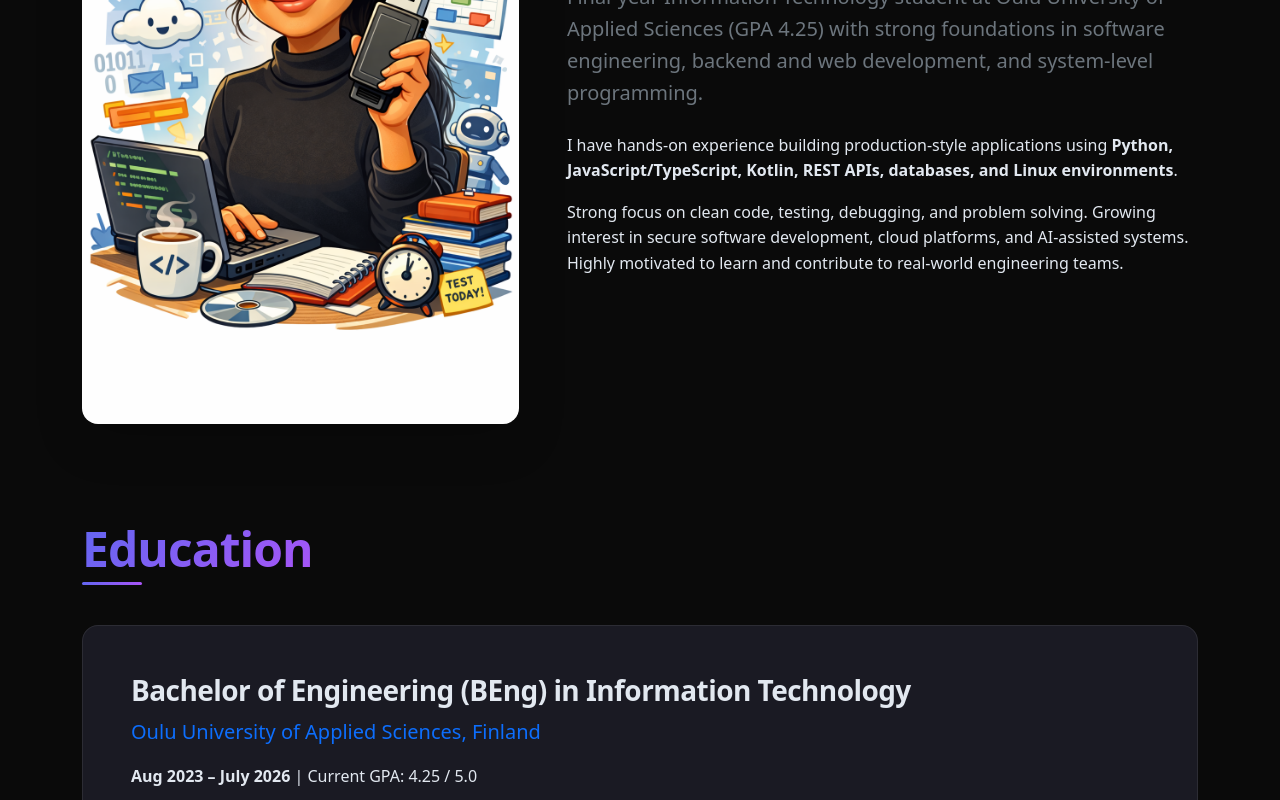
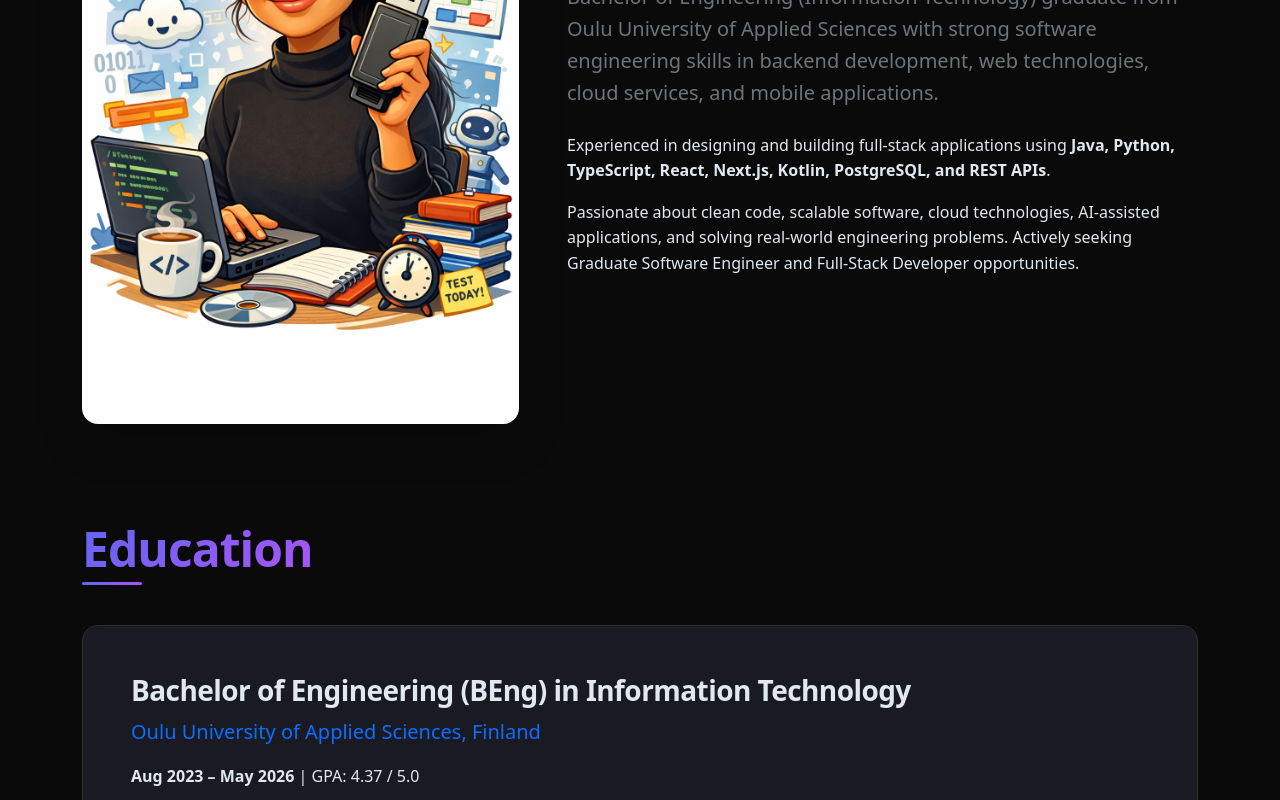
Before and after one commit to ruwanividanachchi/My_portfolio, a React (Vite) app: page / in a window 1280 px wide. Shown: the part 1080-1880 px from the top of the page. Built offline with nearby package versions, Linux system fonts and the light colour scheme.

Commit message:
Update portfolio for graduation - Hero, About, Education, Projects and new CV

```diff
--- a/src/components/About.jsx
+++ b/src/components/About.jsx
@@ -25,18 +25,17 @@ const About = () => (
             <h2 className="section-title display-5 fw-bold mb-4">About Me</h2>
 
             <p className="lead text-secondary mb-4">
-              Final-year Information Technology student at Oulu University of Applied Sciences (GPA 4.25) with strong foundations in software engineering, backend and web development, and system-level programming.
+              Bachelor of Engineering (Information Technology) graduate from Oulu University of Applied Sciences with strong software engineering skills in backend development, web technologies, cloud services, and mobile applications.
             </p>
 
             <p>
-              I have hands-on experience building production-style applications using
-              <strong> Python, JavaScript/TypeScript, Kotlin, REST APIs, databases, and Linux environments</strong>.
+              Experienced in designing and building full-stack applications using
+              <strong> Java, Python, TypeScript, React, Next.js, Kotlin, PostgreSQL, and REST APIs</strong>.
             </p>
 
             <p>
-              Strong focus on clean code, testing, debugging, and problem solving.
-              Growing interest in secure software development, cloud platforms, and AI-assisted systems.
-              Highly motivated to learn and contribute to real-world engineering teams.
+              Passionate about clean code, scalable software, cloud technologies, AI-assisted applications, and solving real-world engineering problems.
+              Actively seeking Graduate Software Engineer and Full-Stack Developer opportunities.
             </p>
           </motion.div>
         </Col>
--- a/src/components/Education.jsx
+++ b/src/components/Education.jsx
@@ -10,10 +10,10 @@ const Education = () => (
       <div className="glass p-5 rounded-4">
         <h3>Bachelor of Engineering (BEng) in Information Technology</h3>
         <p className="text-primary fs-5">Oulu University of Applied Sciences, Finland</p>
-        <p><strong>Aug 2023 – July 2026</strong> | Current GPA: 4.25 / 5.0</p>
+        <p><strong>Aug 2023 – May 2026</strong> | GPA: 4.37 / 5.0</p>
         <p><strong>Specialization:</strong> Web Development</p>
         <p className="mt-3">
-          Relevant courses: Software Engineering, Mobile Development, Cloud Services, IoT Applications,
+          Relevant studies: Software Engineering, Mobile Development, Cloud Services, IoT Applications,
           Data Storage & Analysis, Operating Systems, Advanced Web Applications, Applied Mathematics & Physics.
         </p>
       </div>
--- a/src/components/Hero.jsx
+++ b/src/components/Hero.jsx
@@ -6,8 +6,8 @@ import { FaGithub, FaLinkedin, FaEnvelope } from 'react-icons/fa';
 const Hero = () => {
   const greeting = "Hi,";
   const name = "I'm Ruwani Vidanachchi";
-  const title = "Final-Year Software Engineering Student";
-  const description = "Passionate about building modern web & mobile applications with clean code, AI, and cloud technologies. Currently studying at Oulu University of Applied Sciences.";
+  const title = "Software Engineer";
+  const description = "Bachelor of Engineering graduate from Oulu University of Applied Sciences with strong skills in full-stack development, cloud services, and AI-assisted applications. Actively seeking Graduate Software Engineer and Full-Stack Developer opportunities.";
 
   return (
     <section className="min-vh-100 d-flex align-items-center pt-5" id="hero">
@@ -99,7 +99,7 @@ const Hero = () => {
             </Button>
           </div>
 
-          {/* Social Icons - Correct Links */}
+          {/* Social Icons */}
           <div className="mt-5 d-flex justify-content-center gap-5">
             <a
               href="https://github.com/ruwanividanachchi"
--- a/src/components/Projects.jsx
+++ b/src/components/Projects.jsx
@@ -7,26 +7,16 @@ import { FaGithub } from 'react-icons/fa';
 const projectsData = [
   {
     id: 1,
-    title: "HLC BIM Platform - HVAC Design Studio",
+    title: "Interactive Building Modelling and Heat Load Analysis Platform",
     category: "Web",
-    description: "Currently developing a full-stack web-based HVAC Design Studio with real-time Heat Load Calculation. Features interactive 2D room layout design using Canvas API, dynamic heat load analysis, user authentication with Supabase, and professional engineering workflow.",
-    tech: ["Next.js 16", "TypeScript", "Tailwind CSS", "Supabase", "PostgreSQL", "Canvas API", "Google OAuth"],
+    description: "Bachelor's Thesis project. Developed a full-stack web application for interactive building modelling and HVAC cooling load analysis. Built 2D floor-plan editing and 3D building visualization using Three.js with real-time engineering calculations. Integrated external APIs and Supabase for data management, authentication, and project storage.",
+    tech: ["Next.js", "TypeScript", "Three.js", "Supabase", "REST APIs"],
     github: "https://github.com/t3idma00/hlc-bim-platform",
     live: "#",
-    date: "March 2026 – Present"
+    date: "March 2026 – May 2026"
   },
   {
     id: 2,
-    title: "Smooth Transitions - Agentic AI Workflow Platform",
-    category: "AI",
-    description: "Currently researching and developing an AI-powered platform that enables seamless transitions between tasks, meetings, and digital/physical workspaces using Agentic AI to understand context and reduce cognitive overload.",
-    tech: ["Agentic AI", "AI Research", "Task Management"],
-    github: "https://github.com/Demola-Projects/team-2229",
-    live: "#",
-    date: "March 2026 – Present"
-  },
-  {
-    id: 3,
     title: "AI-Assisted Job Application Tracker",
     category: "AI",
     description: "Developed a full-stack proof-of-concept web application that tracks job applications and uses AI (Google Gemini) to analyze job descriptions, extract required skills, calculate match scores, and generate personalized improvement suggestions.",
@@ -34,6 +24,16 @@ const projectsData = [
     github: "https://github.com/jmadusanka/job-application-tracker",
     live: "https://job-application-tracker-virid-eight.vercel.app/",
     date: "Jan 2026 – Feb 2026"
+  },
+  {
+    id: 3,
+    title: "Smooth Transitions - Agentic AI Workflow Platform",
+    category: "AI",
+    description: "Researched and developed an AI-powered platform that enables seamless transitions between tasks, meetings, and digital/physical workspaces using Agentic AI to understand context and reduce cognitive overload.",
+    tech: ["Agentic AI", "Next.js", "TypeScript", "AI Research", "Task Management"],
+    github: "https://github.com/Demola-Projects/team-2229",
+    live: "#",
+    date: "March 2026 – May 2026"
   },
   {
     id: 4,
```
Also changed, not shown: 1 other file (tests, documents, lock files or other folders).
